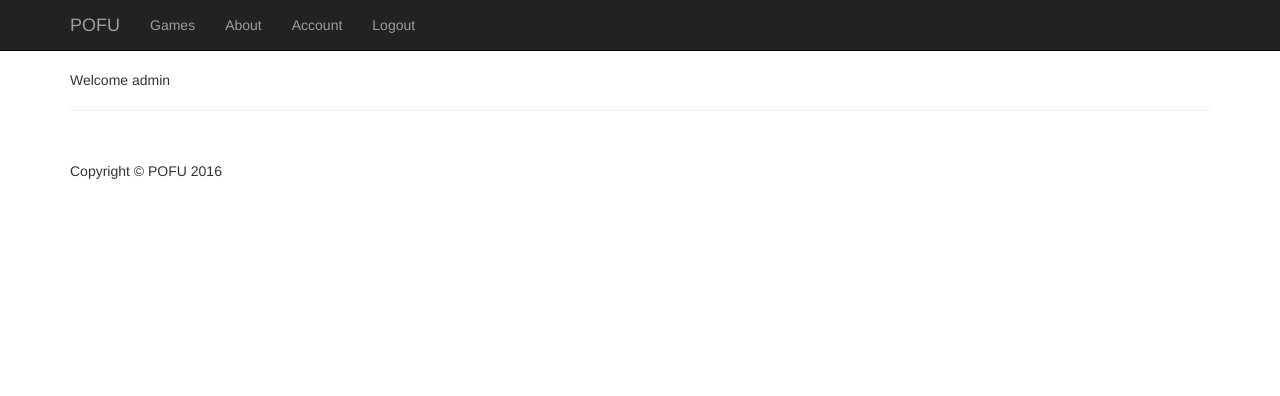
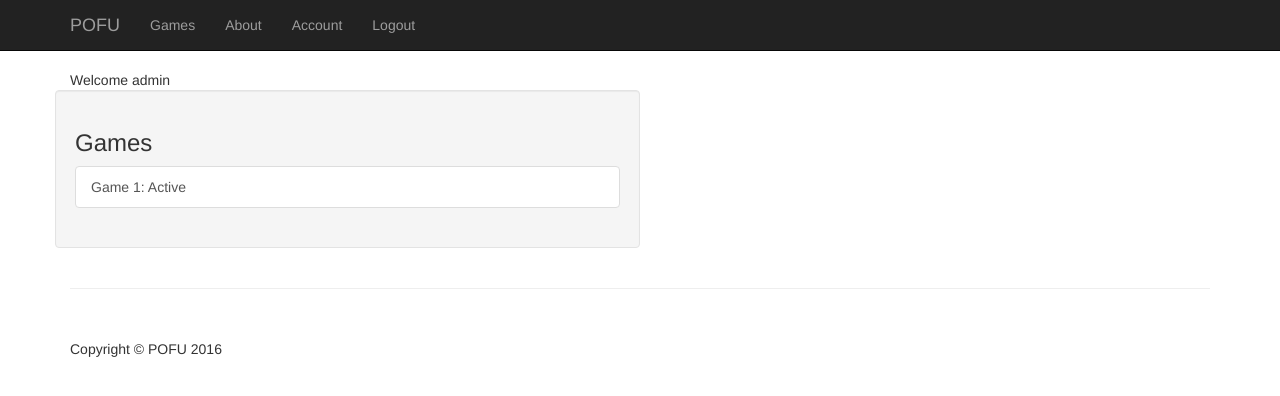
Before and after one commit to JKCooper2/pofu, a Django app: page /users/home/ in a window 1280 px wide. Shown: the top 396 px of the page. Run offline with Django 3.2, Linux system fonts and the light colour scheme; a user stored in the database is signed in; data comes from the database, SQL or seed files in the repository; both versions use the stored data as it was after the commit; some libraries are stand-ins or nearby versions.

Commit message:
Added game display on user home page

```diff
--- a/game/models.py
+++ b/game/models.py
@@ -1,10 +1,18 @@
 from django.db import models
 from django.contrib.auth.models import User
+
+
+class GamesManager(models.Manager):
+    def games_for_user(self, user):
+        return super(GamesManager, self).get_queryset().filter(
+            models.Q(player__user_id=user.id))
 
 
 class Game(models.Model):
     status = models.CharField(max_length=1, default='A', choices=[('A', 'Active'), ('I', 'Inactive')])
     title = models.CharField(max_length=50)
+
+    objects = GamesManager()
 
     def __str__(self):
         return "Game " + str(self.id)
--- /dev/null
+++ b/game/templates/game/game_list_snippet.html
@@ -0,0 +1,12 @@
+<h3 class="panel-header">{{ header }}</h3>
+
+<div class="list-group">
+    {% for game in game_list %}
+        <a class="list-group-item" href="#">
+            {{ game }}:
+            {{ game.get_status_display }}
+        </a>
+    {% empty %}
+        <span class="list-group-item">No games available</span>
+    {% endfor %}
+</div>
--- a/users/templates/users/home.html
+++ b/users/templates/users/home.html
@@ -1,5 +1,15 @@
 {% extends 'base.html' %}
 
 {% block content %}
-Welcome {{ user.username }}
+
+<div class="row">
+    <div class="col-md-12" id="header">
+        Welcome {{ user.username }}
+    </div>
+
+    <div class="well col-md-6">
+        {% include "game/game_list_snippet.html" with header="Games" game_list=my_games %}
+    </div>
+</div>
+
 {% endblock content %}
--- a/users/views.py
+++ b/users/views.py
@@ -1,7 +1,12 @@
 from django.shortcuts import render
 from django.contrib.auth.decorators import login_required
+
+from game.models import Game
 
 
 @login_required
 def home(request):
-    return render(request, 'users/home.html')
+    my_games = Game.objects.games_for_user(request.user)
+
+    context = {'my_games': my_games}
+    return render(request, 'users/home.html', context)
```
Also changed, not shown: db.sqlite3.
